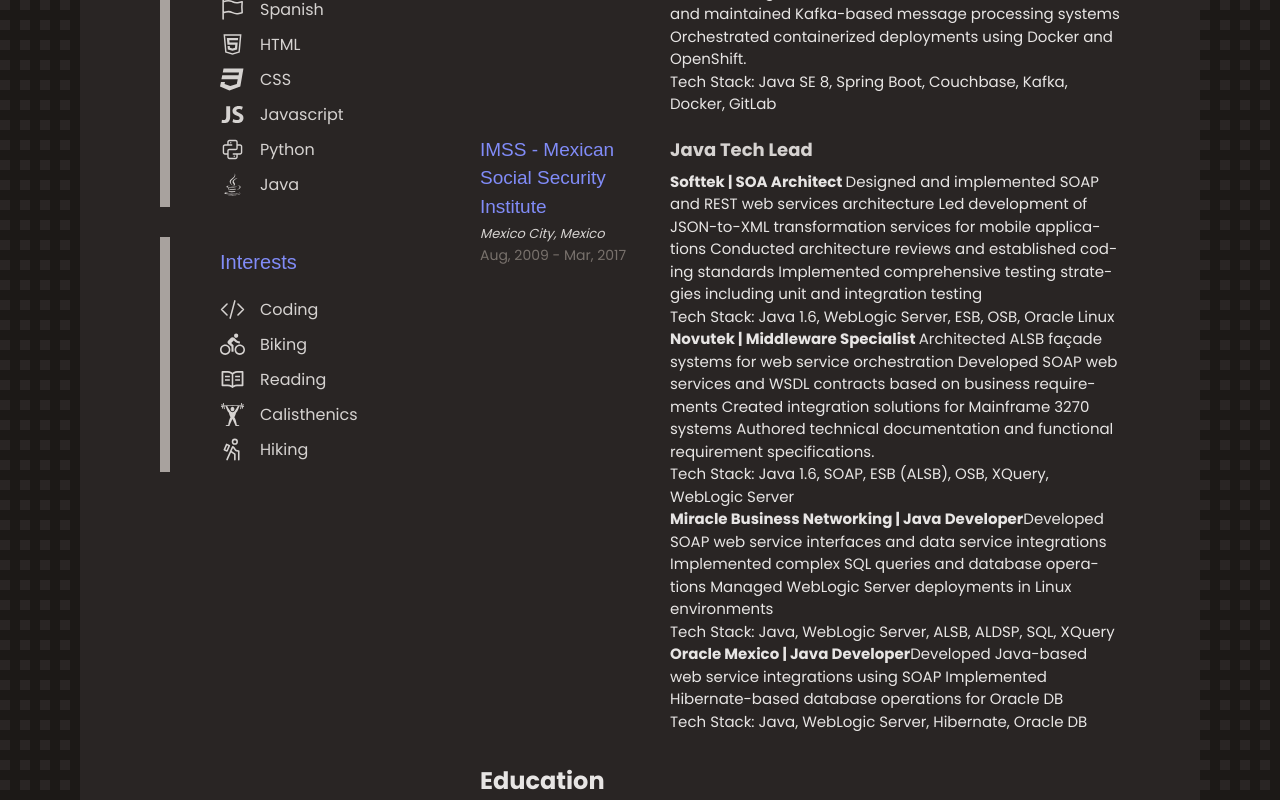
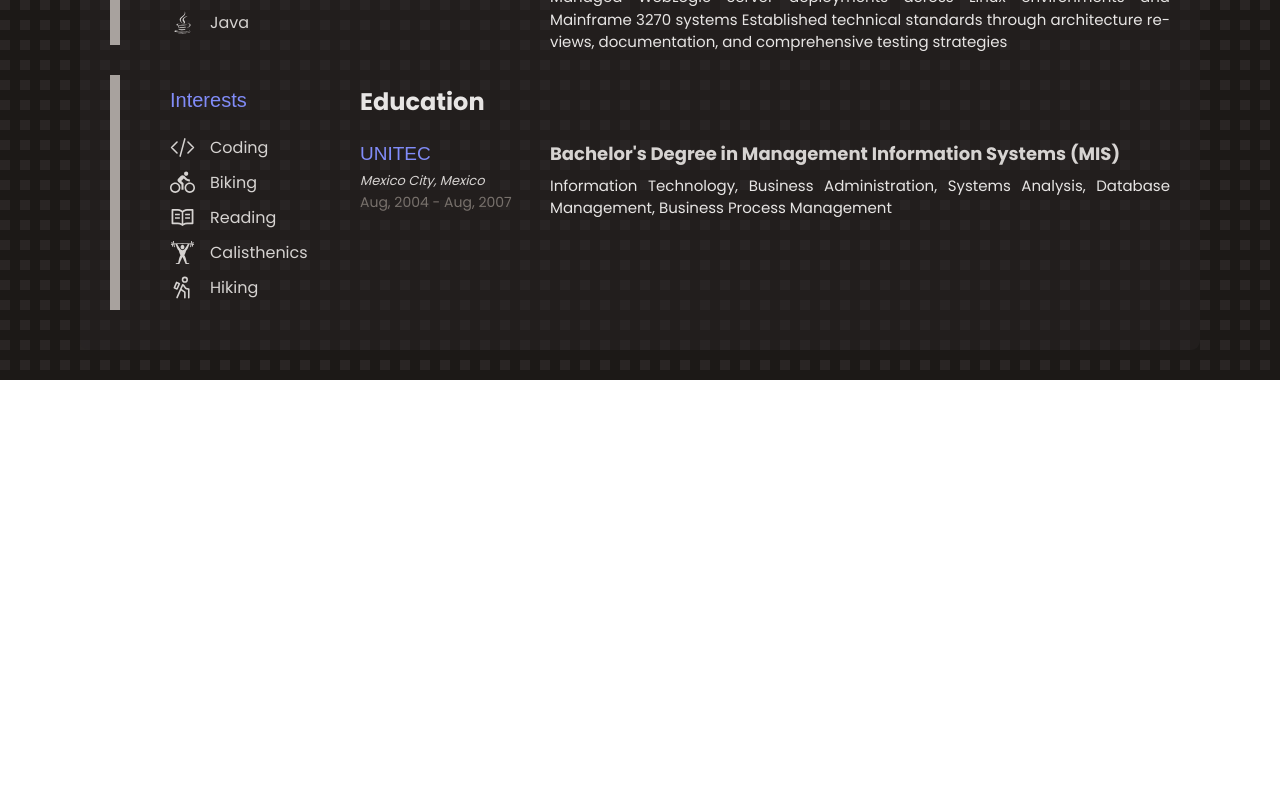
Before and after one commit to fkurusu7/bloggy-ui, a React (Vite) app: page /resume in a window 1280 px wide. Shown: the part 1140-1940 px from the top of the page. After the commit the page ends 1520 px from the top, so only its background shows below. Built offline with nearby package versions, Linux system fonts and the light colour scheme; a web font is replaced by a local one.

Commit message:
finish activities in resume

```diff
--- a/src/features/resume/Resume.tsx
+++ b/src/features/resume/Resume.tsx
@@ -16,6 +16,7 @@ import { MdOutlineDirectionsBike } from 'react-icons/md';
 import { PiPersonSimpleHike } from 'react-icons/pi';
 import { VscVscodeInsiders } from 'react-icons/vsc';
 import Button from '../../component/Button';
+import TooltipUtil from '../../utils/TooltipUtil';
 
 function Resume() {
   return (
@@ -195,8 +196,12 @@ function Resume() {
               </section>
               <section className="resume__experience-job">
                 <article className="resume__experience-where">
-                  <h3>
-                    Morgan Stanley <span>- SVAM</span>
+                  <h3
+                    data-tooltip-id="tooltipid"
+                    data-tooltip-content="SVAM International, Inc"
+                    data-tooltip-place="top"
+                  >
+                    Morgan Stanley
                   </h3>
                   <i>New York, USA</i>
                   <p>
@@ -235,7 +240,13 @@ function Resume() {
               </section>
               <section className="resume__experience-job">
                 <article className="resume__experience-where">
-                  <h3>IMSS - Mexican Social Security Institute</h3>
+                  <h3
+                    data-tooltip-id="tooltipid"
+                    data-tooltip-content="Mexican Social Security Institute"
+                    data-tooltip-place="top"
+                  >
+                    IMSS
+                  </h3>
                   <i>Mexico City, Mexico</i>
                   <p>
                     Aug, 2009 <span>-</span> Mar, 2017
@@ -244,33 +255,44 @@ function Resume() {
                 <article className="resume__experience-description">
                   <h3>Java Tech Lead</h3>
                   <p>
-                    <strong>Softtek | SOA Architect </strong>
-                    Designed and implemented SOAP and REST web services architecture Led development
-                    of JSON-to-XML transformation services for mobile applications Conducted
-                    architecture reviews and established coding standards Implemented comprehensive
-                    testing strategies including unit and integration testing
-                    <p>Tech Stack: Java 1.6, WebLogic Server, ESB, OSB, Oracle Linux</p>
+                    <strong
+                      data-tooltip-id="tooltipid"
+                      data-tooltip-place="right"
+                      data-tooltip-delay-hide={1000}
+                      data-tooltip-html="<strong>Softtek</strong> | SOA Architect
+                      <br />
+                      <span class='tooltip__text'>Designed and implemented SOAP and REST web services architecture. Led development of JSON-to-XML transformation services for mobile applications. Conducted architecture reviews and established coding standards. Implemented comprehensive testing strategies including unit and integration testing.</span>
+                      <br />
+                      <strong>Novutek</strong> | Middleware Specialist
+                      <br />
+                      <span class='tooltip__text'>Architected ALSB façade systems for web service orchestration. Developed SOAP web services and WSDL contracts based on business requirements. Created integration solutions for Mainframe 3270 systems. Authored technical documentation and functional requirement specifications.</span>
+                      <br />
+                      <strong>Miracle Business Networking</strong> | Java Developer
+                      <br />
+                      <span class='tooltip__text'>Architected ALSB façade systems for web service orchestration. Developed SOAP web services and WSDL contracts based on business requirements. Created integration solutions for Mainframe 3270 systems. Authored technical documentation and functional requirement specifications.</span>
+                      <br/>
+                      <strong>Oracle Mexico</strong> | Java Developer
+                      <br />
+                      <span class='tooltip__text'>Developed SOAP web service interfaces and data service integrations. Implemented complex SQL queries and database operations. Managed WebLogic Server deployments in Linux environments.</span>
+                      <br/>
+                      <br/>
+                      <p class='tooltip__tech-stack'>
+                      <strong>Tech Stack:</strong> Java 1.6, Hibernate, Oracle DB, SOAP, ESB (ALSB), OSB, WebLogic Server, ALDSP, SQL, XQuery, WebLogic Server, Oracle Linux.
+                      </p>
+                      "
+                    >
+                      Consulting Companies -{' '}
+                      <small style={{ color: '#dedc69', cursor: 'pointer' }}>hover me</small>
+                    </strong>
                   </p>
                   <p>
-                    <strong>Novutek | Middleware Specialist </strong>
-                    Architected ALSB façade systems for web service orchestration Developed SOAP web
-                    services and WSDL contracts based on business requirements Created integration
-                    solutions for Mainframe 3270 systems Authored technical documentation and
-                    functional requirement specifications.
-                    <p>Tech Stack: Java 1.6, SOAP, ESB (ALSB), OSB, XQuery, WebLogic Server</p>
-                  </p>
-                  <p>
-                    <strong>Miracle Business Networking | Java Developer</strong>
-                    Developed SOAP web service interfaces and data service integrations Implemented
-                    complex SQL queries and database operations Managed WebLogic Server deployments
-                    in Linux environments
-                    <p>Tech Stack: Java, WebLogic Server, ALSB, ALDSP, SQL, XQuery</p>
-                  </p>
-                  <p>
-                    <strong>Oracle Mexico | Java Developer</strong>
-                    Developed Java-based web service integrations using SOAP Implemented
-                    Hibernate-based database operations for Oracle DB
-                    <p>Tech Stack: Java, WebLogic Server, Hibernate, Oracle DB</p>
+                    Architected and developed enterprise integration solutions using SOAP/REST web
+                    services and ESB patterns Designed and implemented service transformations
+                    (JSON/XML) for mobile and legacy system integrations Built database solutions
+                    utilizing SQL, Hibernate, and Oracle DB with focus on performance optimization
+                    Managed WebLogic Server deployments across Linux environments and Mainframe 3270
+                    systems Established technical standards through architecture reviews,
+                    documentation, and comprehensive testing strategies
                   </p>
                 </article>
               </section>
@@ -299,6 +321,7 @@ function Resume() {
           </div>
         </main>
       </div>
+      <TooltipUtil />
     </div>
   );
 }
--- a/src/styles/resume/_resume.scss
+++ b/src/styles/resume/_resume.scss
@@ -10,25 +10,23 @@
     position: relative;
   }
   &__layout {
-    background-color: var(--color-grey-100);
+    background-color: rgba(41, 37, 36, 0.5);
     border-radius: var(--border-radius-lg);
     min-height: 100vh;
+    text-align: justify;
     padding: 4rem 0;
 
     display: grid;
-    --gutter: 4rem;
-    grid-template-columns:
-      minmax(var(--gutter), calc(1fr / 4))
-      1fr
-      2fr
-      minmax(var(--gutter), calc(1fr / 4));
+    --gutter: 1rem;
+    // minmax(var(--gutter), calc(1fr / 4))
+    grid-template-columns: 3rem 25rem 2fr 3rem;
 
-    grid-template-rows: 1fr 3fr;
+    grid-template-rows: 5rem 30rem 3fr;
   }
 
   &__introduction {
     grid-column: 2/4;
-    grid-row: 1/2;
+    grid-row: 2/2;
 
     display: flex;
     align-items: center;
@@ -87,7 +85,7 @@
 
   &__background {
     grid-column: 2 / 3;
-    grid-row: 2/-1;
+    grid-row: 3 / -1;
 
     display: flex;
     flex-direction: column;
@@ -162,7 +160,7 @@
 
   &__experience {
     grid-column: 3 / 4;
-    grid-row: 2/-1;
+    grid-row: 3 / -1;
 
     &-container {
       display: flex;
@@ -218,3 +216,17 @@
     }
   }
 }
+
+.tooltip {
+  &__text {
+    display: inline-block;
+    font-size: 1.3rem;
+    padding-inline: 0.3rem;
+    width: 50ch;
+  }
+
+  &__tech-stack {
+    font-size: 1.1rem;
+    width: 50ch;
+  }
+}
```
